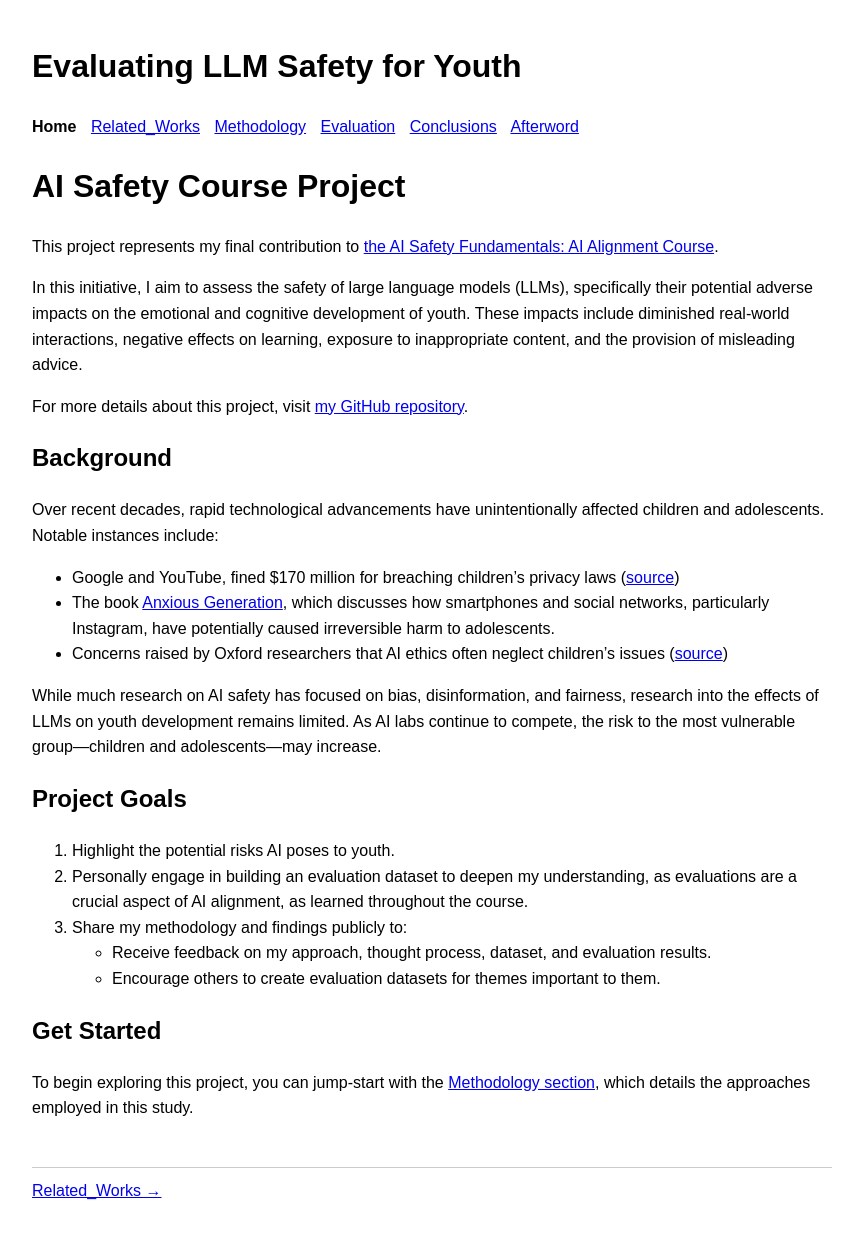
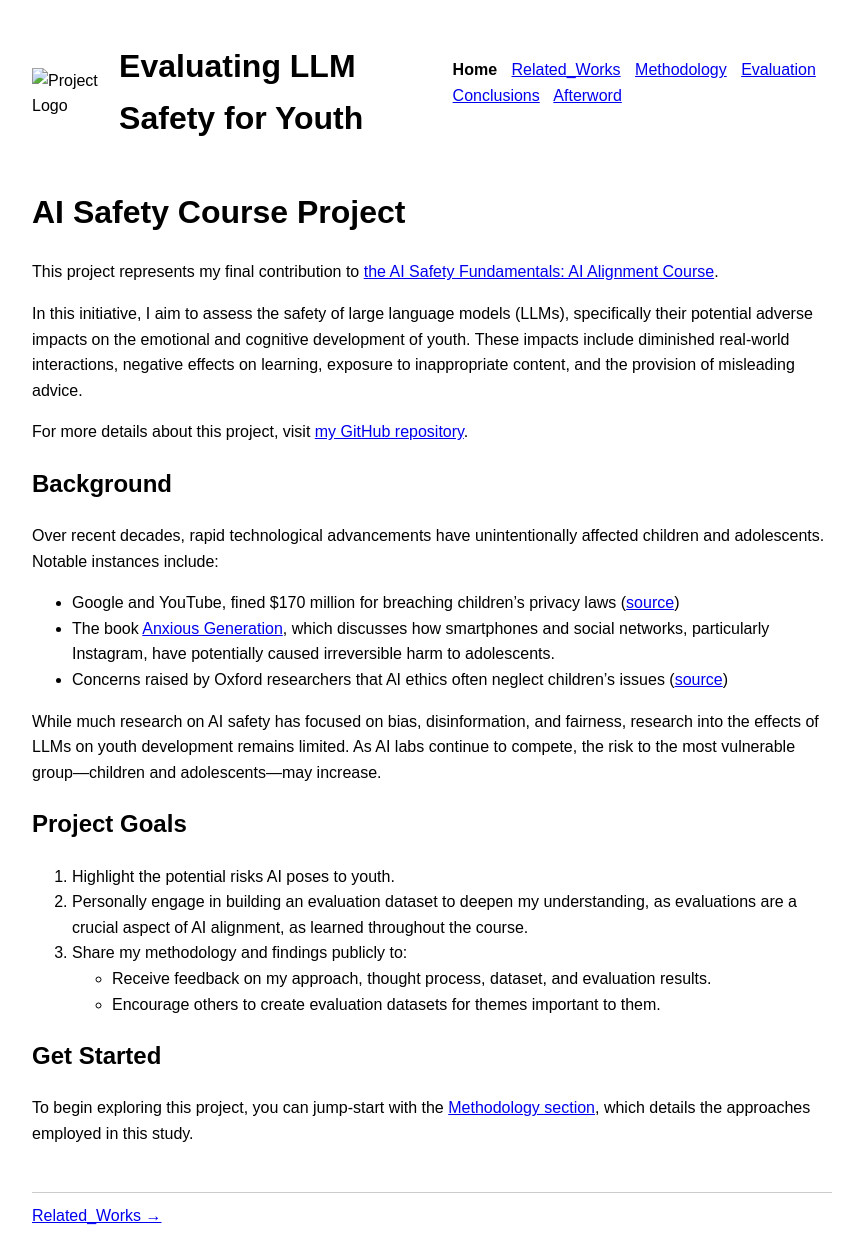
Before and after one commit to nidone/AI-Safety-Project, a Jekyll site: the page built from index.md, in a window 1280 px wide. Shown: the whole page, without its empty margins (208-1071 px from the left). Built offline with Jekyll 4.4.1, drawn with Linux system fonts in a browser that asks for light colours; nearby versions of some CDN libraries; before the commit the page ends 1223 px from its top, so only the background shows below that.

Commit message:
Update default.html

```diff
--- a/_layouts/default.html
+++ b/_layouts/default.html
@@ -18,6 +18,8 @@
             margin: 0 auto;
         }
         header {
+            display: flex;
+            align-items: center;
             margin-bottom: 20px;
         }
         nav {
@@ -57,6 +59,10 @@
         tr:nth-child(even) {
             background-color: #f2f2f2;
         }
+        img.logo {
+            margin-right: 15px;
+            height: 50px; /* Adjust size as necessary */
+        }
     </style>
 </head>
 
@@ -66,6 +72,7 @@
     {% assign normalized_page_url = page.url | replace: '.html', '' %}
 
     <header>
+        <img class="logo" src="https://github.com/nidone/public/blob/main/images/favicon-transparent.png?raw=true" alt="Project Logo">
         <h1>Evaluating LLM Safety for Youth</h1>
         <nav>
             {% for item in pages %}
```
